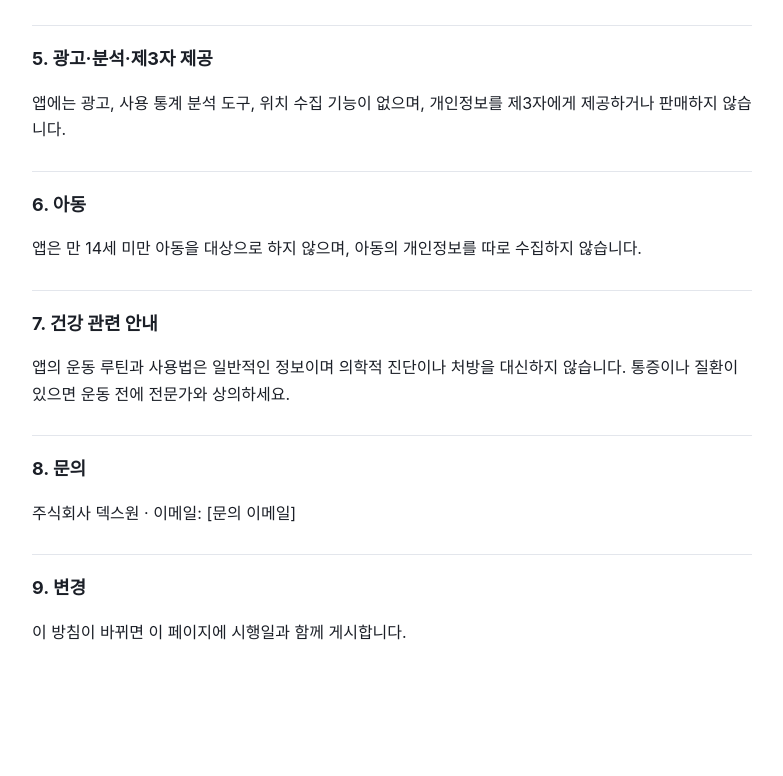
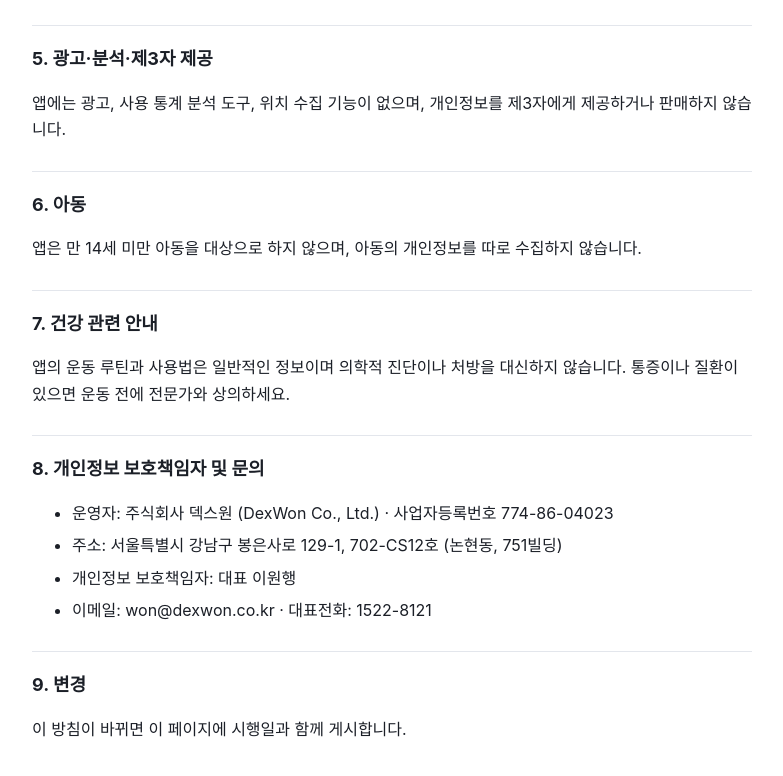
Before and after one commit to DexWon/winkfeel, a plain HTML site: page workout/privacy.html in a window 1280 px wide. Shown: the part 1165-1941 px from the top of the page, without its empty margins (248-1031 px from the left). Before the commit the page ends 1874 px from the top, so only its background shows below. Drawn offline with Linux system fonts and the light colour scheme.

Commit message:
Privacy policy: add operator details and official contact
Co-Authored-By: Claude Opus 5.5 <noreply@anthropic.com>
Claude-Session: https://claude.ai/code/session_01LDayjR7F472AhUoB9hPYN5

```diff
--- a/workout/privacy.html
+++ b/workout/privacy.html
@@ -56,8 +56,13 @@
   <h2>7. 건강 관련 안내</h2>
   <p>앱의 운동 루틴과 사용법은 일반적인 정보이며 의학적 진단이나 처방을 대신하지 않습니다. 통증이나 질환이 있으면 운동 전에 전문가와 상의하세요.</p>
 
-  <h2>8. 문의</h2>
-  <p>주식회사 덱스원 · 이메일: <span id="contact">[문의 이메일]</span></p>
+  <h2>8. 개인정보 보호책임자 및 문의</h2>
+  <ul>
+    <li>운영자: 주식회사 덱스원 (DexWon Co., Ltd.) · 사업자등록번호 774-86-04023</li>
+    <li>주소: 서울특별시 강남구 봉은사로 129-1, 702-CS12호 (논현동, 751빌딩)</li>
+    <li>개인정보 보호책임자: 대표 이원행</li>
+    <li>이메일: won@dexwon.co.kr · 대표전화: 1522-8121</li>
+  </ul>
 
   <h2>9. 변경</h2>
   <p>이 방침이 바뀌면 이 페이지에 시행일과 함께 게시합니다.</p>
```
